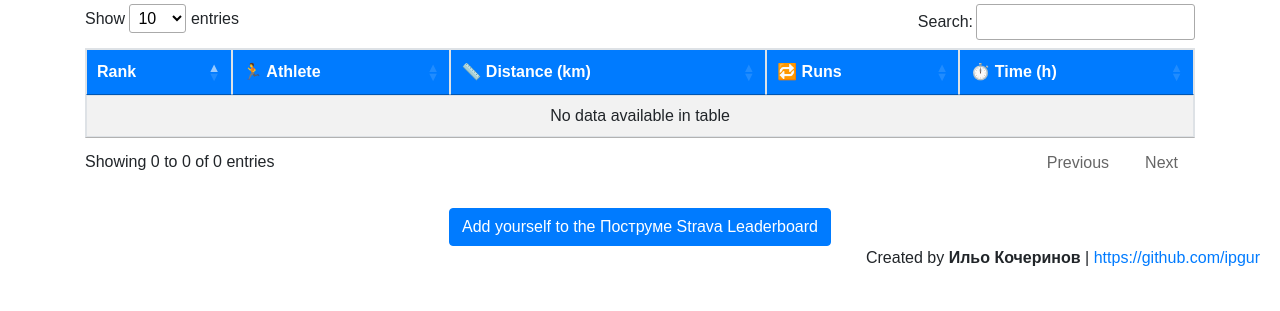
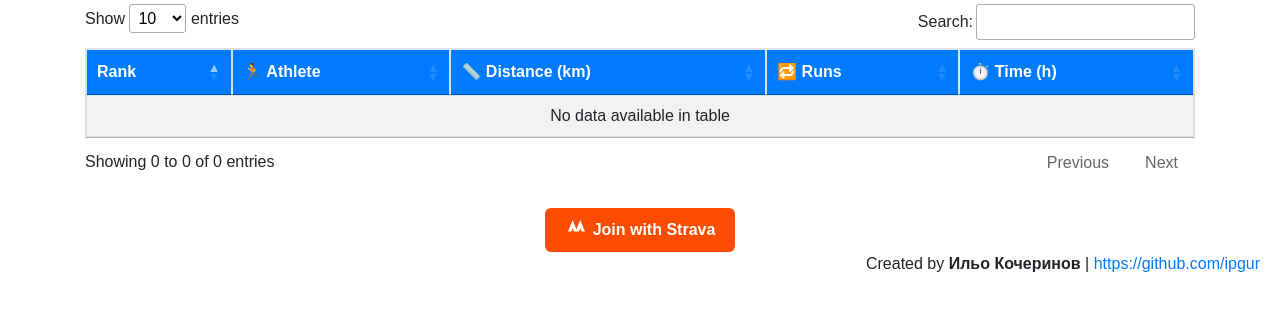
Before and after one commit to ipgur/strava-flask-leaderboard, a Flask app: page / in a window 1280 px wide. Shown: the part 156-467 px from the top of the page. Run offline with Flask 3, Linux system fonts and the light colour scheme; some libraries are stand-ins or nearby versions.

Commit message:
Use Join with Strava button

```diff
--- a/templates/home.html
+++ b/templates/home.html
@@ -95,7 +95,12 @@
 
     <br/>
     <div class="text-center">
-        <a href="{{ url_for('login') }}" class="btn btn-primary">Add yourself to the Поструме Strava Leaderboard</a>
+        <a href="{{ url_for('login') }}" style="background-color: #fc4c02; border: none; color: white; padding: 10px 20px; text-decoration: none; font-weight: bold; border-radius: 6px; display: inline-flex; align-items: center;">
+            <svg xmlns="http://www.w3.org/2000/svg" viewBox="0 0 400 400" width="20" height="20" style="margin-right: 8px;">
+                <path fill="white" d="M153 0l94 228h-68l-26-63-26 63H59L153 0zm246 228h-68l-26-63-26 63h-68l94-228 94 228z"/>
+            </svg>
+            Join with Strava
+        </a>
     </div>
 
 
```
